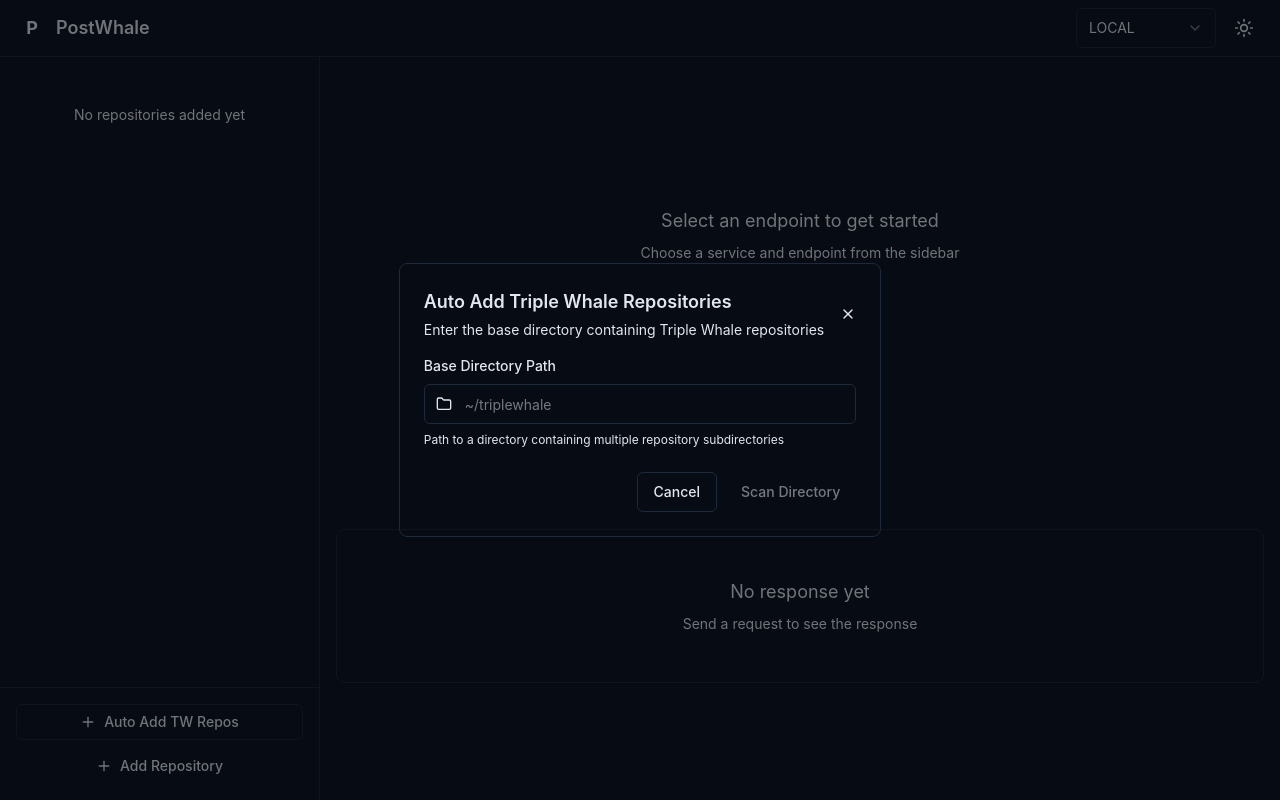
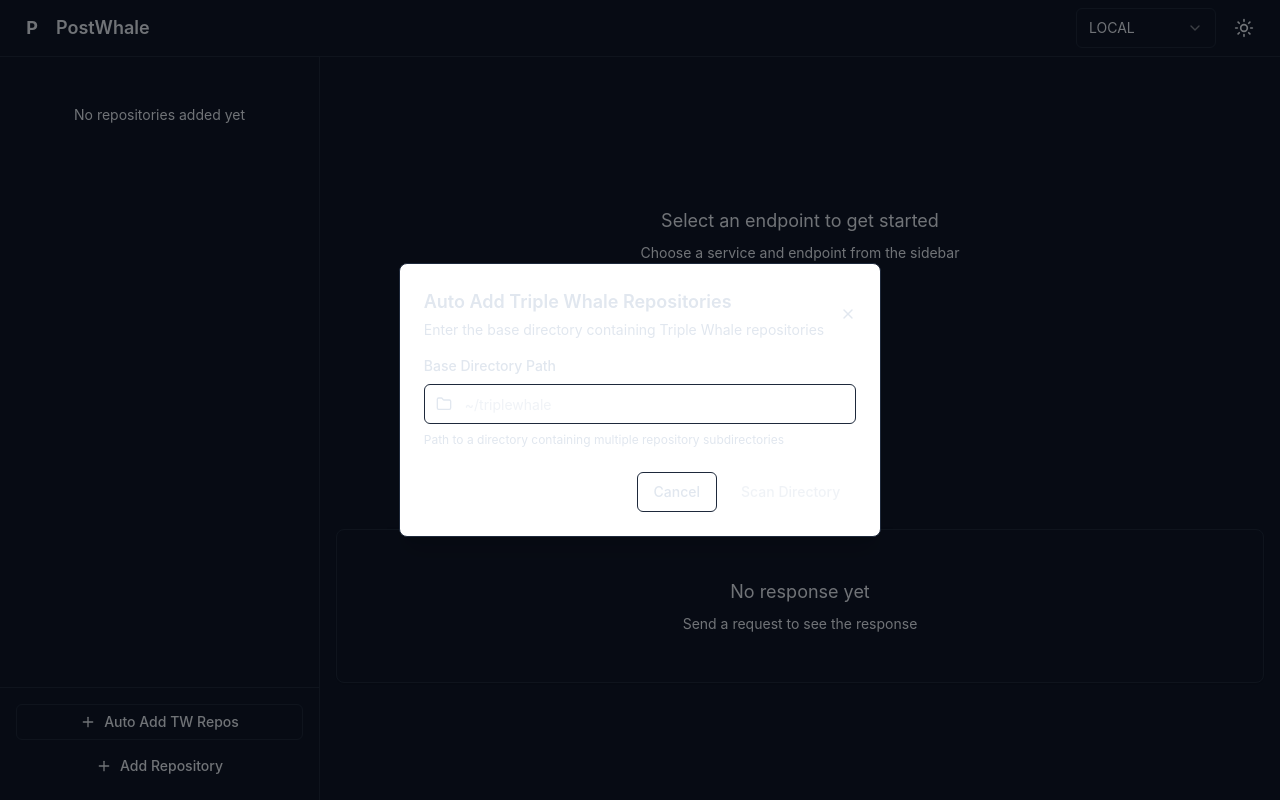
Before and after one commit to billythewhale/postwhale, a React (Vite) app in the folder frontend/: page / in a window 1280 px wide. Both pictures are taken after a click on the button "Auto Add TW Repos". Built offline with nearby package versions, Linux system fonts and the light colour scheme.

Commit message:
fix: make dialog background opaque instead of transparent

```diff
--- a/frontend/src/components/ui/dialog.tsx
+++ b/frontend/src/components/ui/dialog.tsx
@@ -34,7 +34,7 @@
   return (
     <div
       className={cn(
-        "relative bg-card border rounded-lg shadow-lg max-w-lg w-full p-6",
+        "relative bg-white dark:bg-zinc-900 border border-zinc-200 dark:border-zinc-700 rounded-lg shadow-xl max-w-lg w-full p-6",
         className
       )}
       {...props}
```
